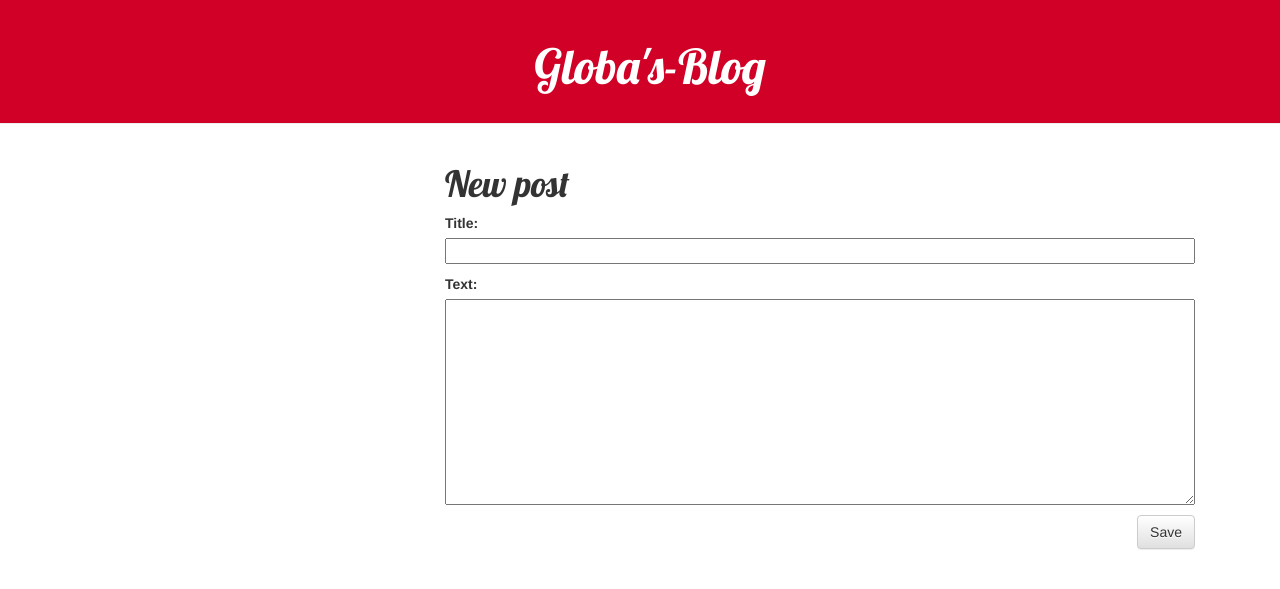
After one commit to GlobaV/my-first-blog, a Django app: page /post/new/ in a window 1280 px wide. The commit adds this page. Shown: the top 589 px of the page. Run offline with Django 3.2, Linux system fonts and the light colour scheme; some libraries are stand-ins or nearby versions.

Commit message:
Added views to create/edit blog post inside the site.

```diff
--- /dev/null
+++ b/blog/forms.py
@@ -0,0 +1,8 @@
+from django import forms
+from .models import Post
+
+
+class PostForm(forms.ModelForm):
+    class Meta:
+        model = Post
+        fields = ('title', 'text',)
--- a/blog/templates/blog/base.html
+++ b/blog/templates/blog/base.html
@@ -4,11 +4,14 @@
             <title>Globa's-Blog</title>
             <link rel="stylesheet" href="//maxcdn.bootstrapcdn.com/bootstrap/3.2.0/css/bootstrap.min.css">
             <link rel="stylesheet" href="//maxcdn.bootstrapcdn.com/bootstrap/3.2.0/css/bootstrap-theme.min.css">
+            <link href='//fonts.googleapis.com/css?family=Lobster&subset=latin,latin-ext' rel='stylesheet' type='text/css'>
             <link rel="stylesheet" href="{% static 'css/blog.css' %}">
-<link href="https://fonts.googleapis.com/css?family=Lobster&subset=latin,cyrillic" rel="stylesheet" type="text/css">
         </head>
         <body>
             <div class="page-header">
+                {% if user.is_authenticated %}
+        <a href="{% url 'post_new' %}" class="top-menu"><span class="glyphicon glyphicon-plus"></span></a>
+    {% endif %}
                 <h1><a href="/">Globa's-Blog</a></h1>
             </div>
             <div class="content container">
--- a/blog/templates/blog/post_detail.html
+++ b/blog/templates/blog/post_detail.html
@@ -1,4 +1,4 @@
- {% extends 'blog/base.html' %}
+   {% extends 'blog/base.html' %}
 
     {% block content %}
         <div class="post">
@@ -7,6 +7,7 @@
                     {{ post.published_date }}
                 </div>
             {% endif %}
+            <a class="btn btn-default" href="{% url 'post_edit' pk=post.pk %}"><span class="glyphicon glyphicon-pencil"></span></a>
             <h1>{{ post.title }}</h1>
             <p>{{ post.text|linebreaks }}</p>
         </div>
--- /dev/null
+++ b/blog/templates/blog/post_edit.html
@@ -0,0 +1,9 @@
+{% extends 'blog/base.html' %}
+
+    {% block content %}
+        <h1>New post</h1>
+        <form method="POST" class="post-form">{% csrf_token %}
+            {{ form.as_p }}
+            <button type="submit" class="save btn btn-default">Save</button>
+        </form>
+    {% endblock %}
--- a/blog/urls.py
+++ b/blog/urls.py
@@ -4,4 +4,6 @@ from . import views
 urlpatterns = [
     url(r'^$', views.post_list, name='post_list'),
     url(r'^post/(?P<pk>[0-9]+)/$', views.post_detail, name='post_detail'),
+    url(r'^post/new/$', views.post_new, name='post_new'),
+    url(r'^post/(?P<pk>[0-9]+)/edit/$', views.post_edit, name='post_edit'),
 ]
--- a/blog/views.py
+++ b/blog/views.py
@@ -2,6 +2,8 @@ from django.shortcuts import render
 from django.utils import timezone
 from .models import Post
 from django.shortcuts import render, get_object_or_404
+from .forms import PostForm
+from django.shortcuts import redirect
 
 def post_list(request):
     posts = Post.objects.filter(published_date__lte=timezone.now()).order_by('published_date')
@@ -11,3 +13,32 @@ def post_list(request):
 def post_detail(request, pk):
     post = get_object_or_404(Post, pk=pk)
     return render(request, 'blog/post_detail.html', {'post': post})
+
+
+def post_new(request):
+    if request.method == "POST":
+        form = PostForm(request.POST)
+        if form.is_valid():
+            post = form.save(commit=False)
+            post.author = request.user
+            post.published_date = timezone.now()
+            post.save()
+            return redirect('blog.views.post_detail', pk=post.pk)
+    else:
+        form = PostForm()
+    return render(request, 'blog/post_edit.html', {'form': form})
+
+
+def post_edit(request, pk):
+    post = get_object_or_404(Post, pk=pk)
+    if request.method == "POST":
+        form = PostForm(request.POST, instance=post)
+        if form.is_valid():
+            post = form.save(commit=False)
+            post.author = request.user
+            post.published_date = timezone.now()
+            post.save()
+            return redirect('blog.views.post_detail', pk=post.pk)
+    else:
+        form = PostForm(instance=post)
+    return render(request, 'blog/post_edit.html', {'form': form})
```
Lines whose indentation alone changed are shown as unchanged.
